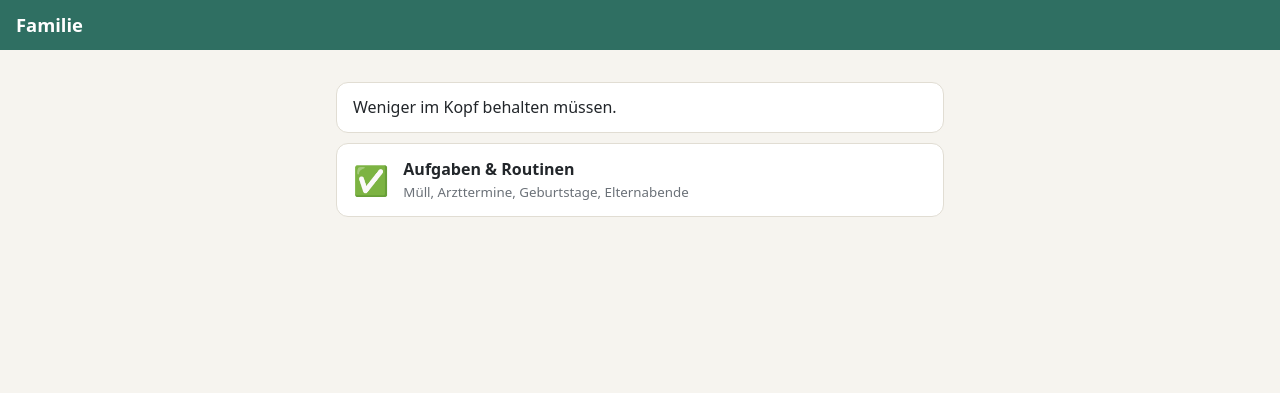
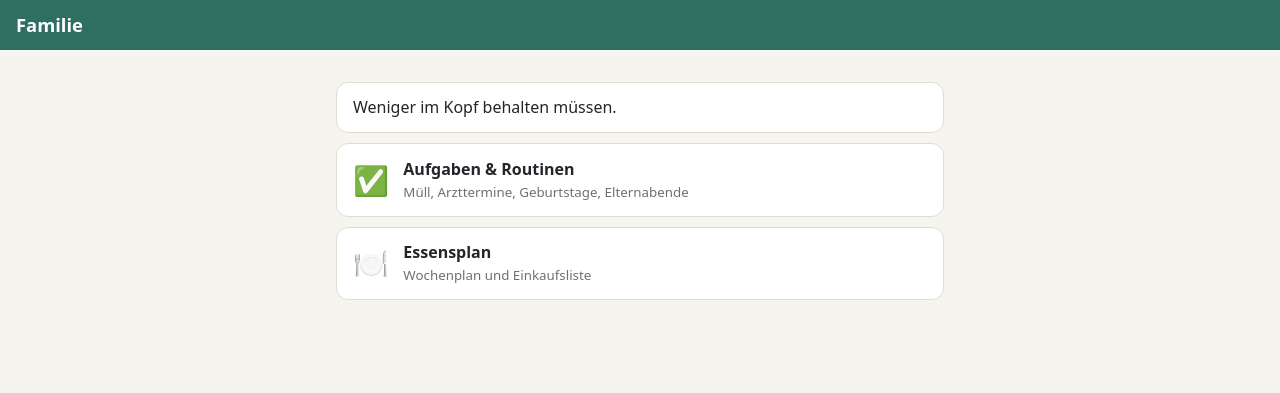
Before and after one commit to zfb4bkd5jt-netizen/Familie, a plain HTML site: page index.html in a window 1280 px wide. Drawn offline with Linux system fonts and the light colour scheme.

Commit message:
Startseite: Link zum Essensplan
Co-Authored-By: Claude Opus 5.5 <noreply@anthropic.com>
Claude-Session: https://claude.ai/code/session_012gHBVjokChJkijdgeR7Db5

```diff
--- a/index.html
+++ b/index.html
@@ -23,6 +23,10 @@
         <span class="symbol">✅</span>
         <span><strong>Aufgaben & Routinen</strong><small id="aufgaben-info">Müll, Arzttermine, Geburtstage, Elternabende</small></span>
       </a>
+      <a class="karte modul" href="essen/">
+        <span class="symbol">🍽️</span>
+        <span><strong>Essensplan</strong><small>Wochenplan und Einkaufsliste</small></span>
+      </a>
     </nav>
   </main>
   <script src="gemeinsam/familie.js"></script>
```
